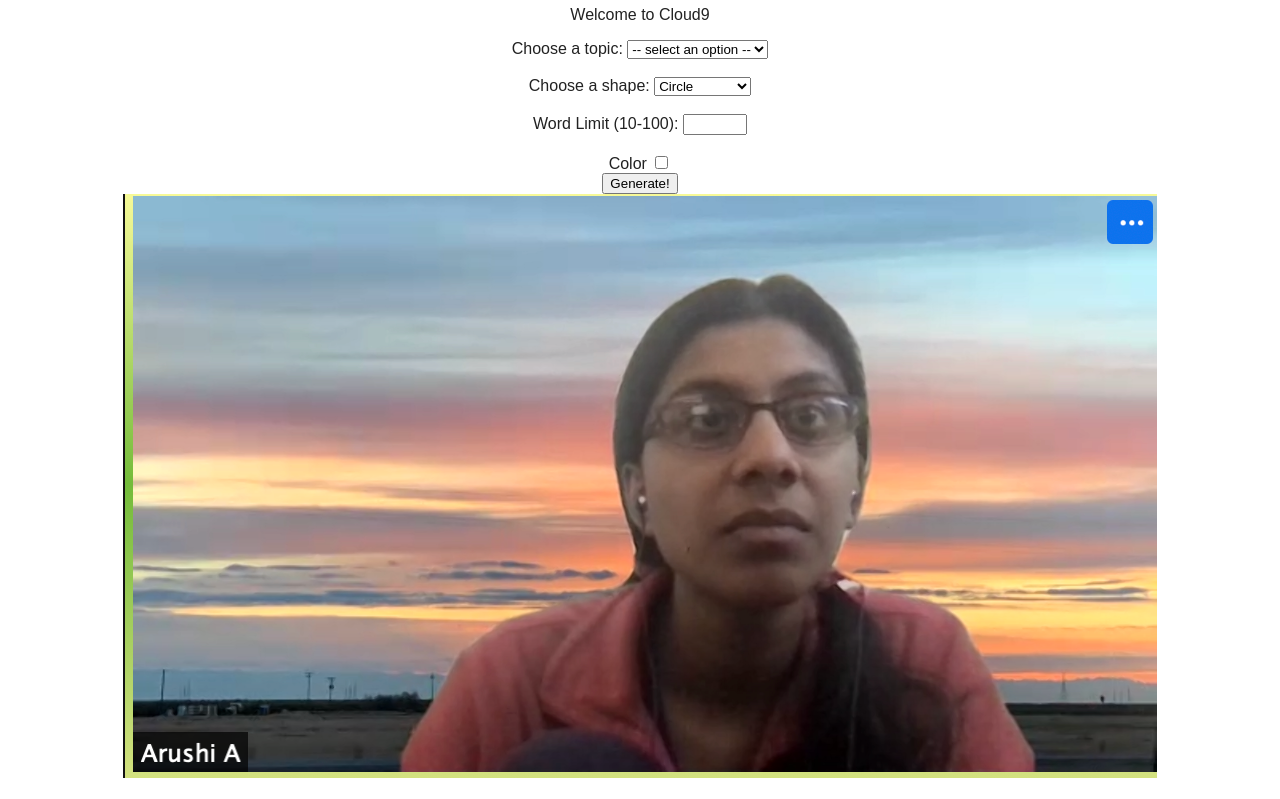
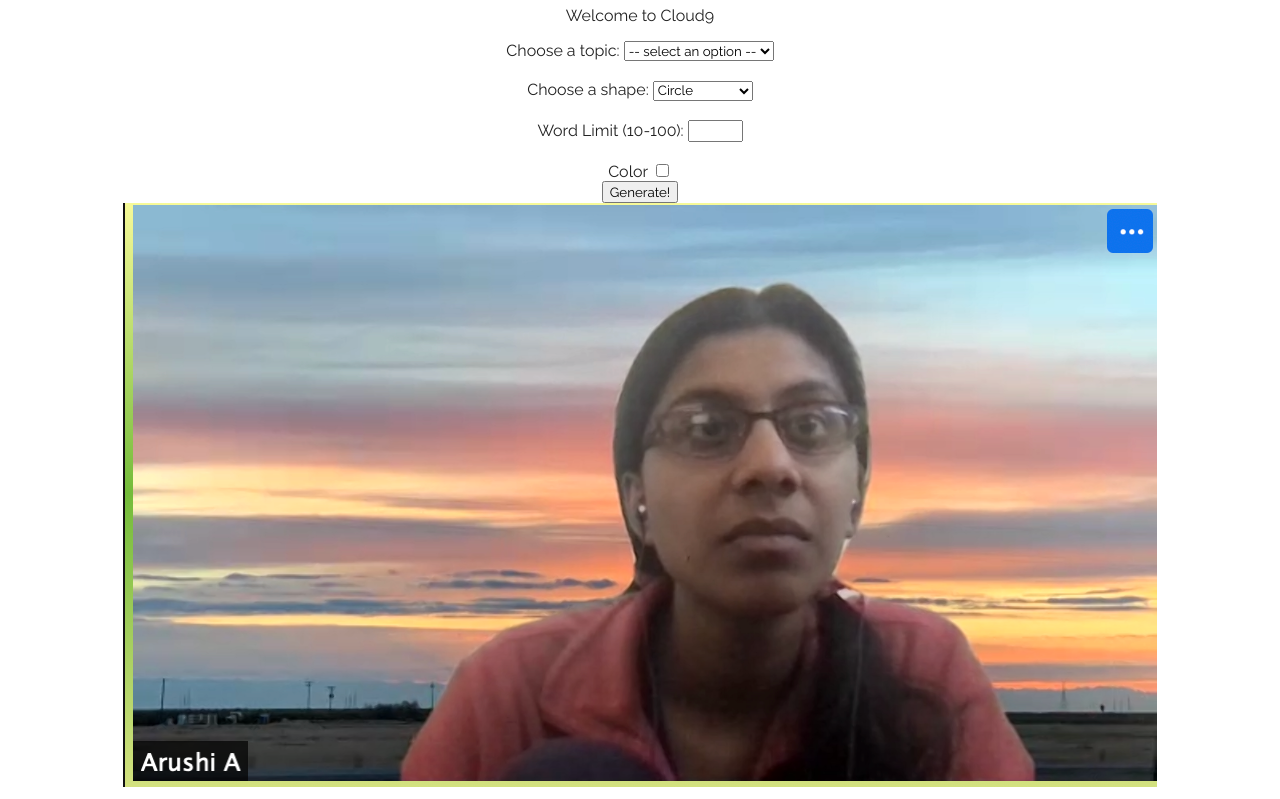
Before and after one commit to LAHacks21/WordCloud, a plain HTML site: page wordcloud.html in a window 1280 px wide. Shown: the part 74-873 px from the top of the page. Drawn offline with nearby package versions, Linux system fonts and the light colour scheme.

Commit message:
font updated

```diff
--- a/wordcloud.html
+++ b/wordcloud.html
@@ -5,6 +5,7 @@
     <script src="https://unpkg.com/axios/dist/axios.min.js"></script>
     <script src="wordcloud.js"></script>
     <link rel="stylesheet" href="wordcloud.css">
+    <link rel="stylesheet" type="text/css" href="https://fonts.googleapis.com/css?family=Raleway" />
 </head>
 <body>
     <header class="center">
```
